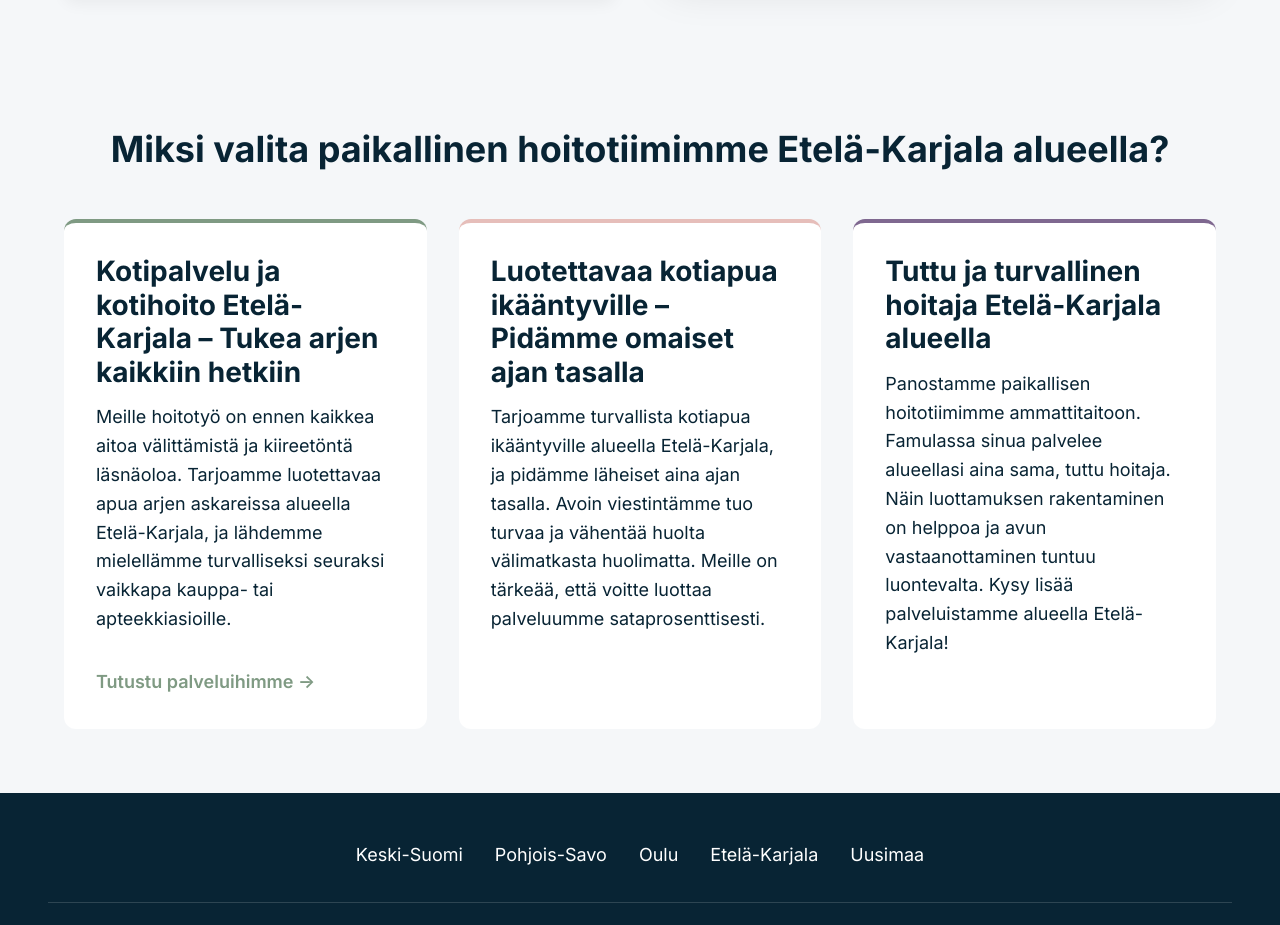
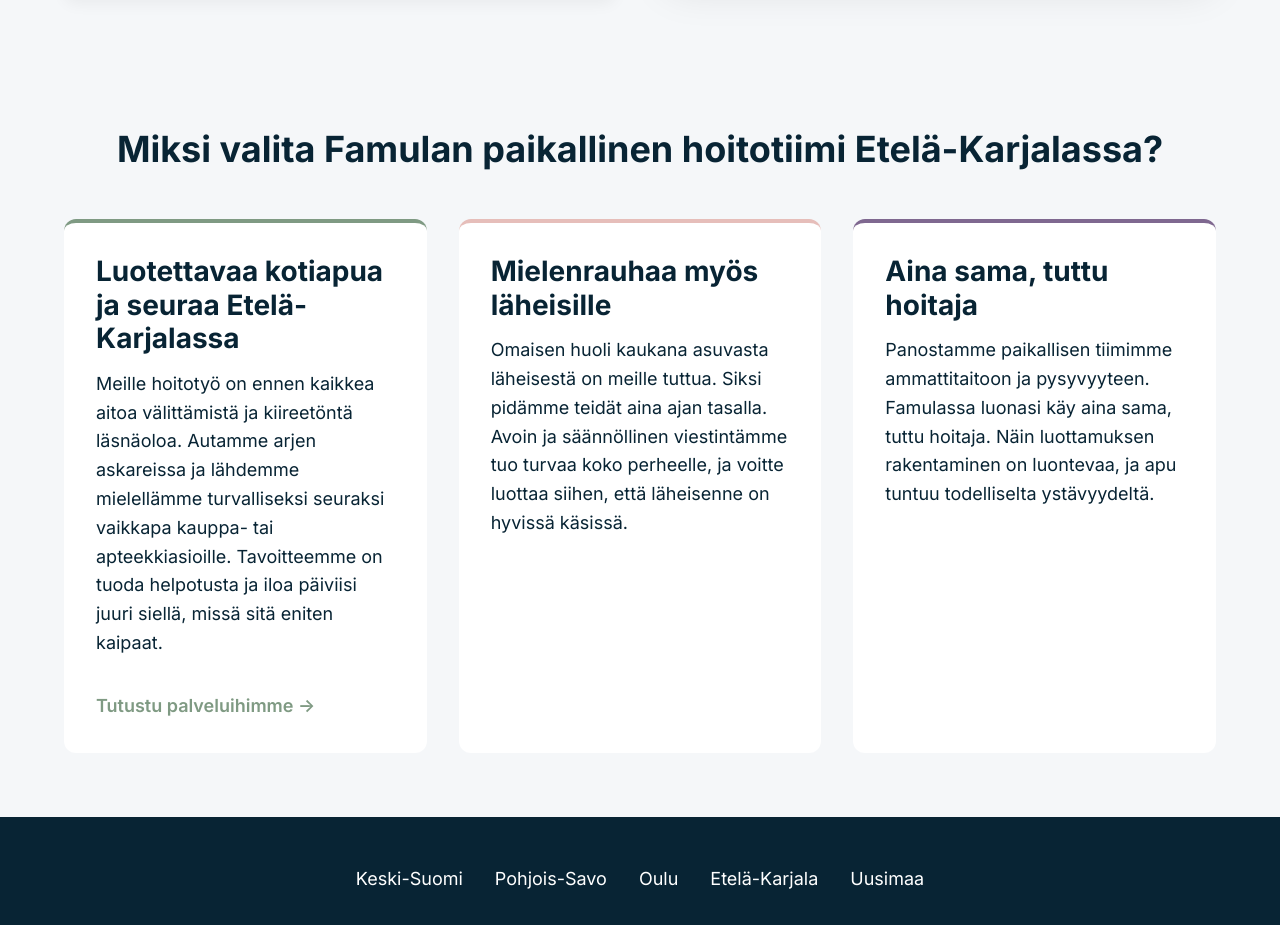
Before and after one commit to Famula-coder/Famula.fi, a React (Vite) app: page /etela-karjala in a window 1280 px wide. Shown: the part 940-1865 px from the top of the page. Built offline with nearby package versions, Linux system fonts and the light colour scheme.

Commit message:
Muuta alueiden SEO-tekstit luonnollisiksi ja lämminhenkisiksi taivutusmuotoja käyttäen

```diff
--- a/src/data/regions.ts
+++ b/src/data/regions.ts
@@ -7,6 +7,7 @@
   image: string;
   altText: string;
   postalCode: string;
+  locativeName: string;
   descriptionTitle?: string;
   descriptionText?: string;
 }
@@ -21,6 +22,7 @@
     image: `${import.meta.env.BASE_URL}Huusko_Leena_original_taustaton.png`,
     altText: 'Hymyilevä kotisairaanhoitaja Leena Huusko Keski-Suomessa',
     postalCode: '40100',
+    locativeName: 'Keski-Suomessa',
     descriptionTitle: 'Lämminhenkistä tukea arkeen',
     descriptionText: 'Famula Keski-Suomi tarjoaa kiireetöntä ja sydämellistä kotihoidon tukipalvelua sekä kotisairaanhoitoa. Olemme läsnä arjen hetkissä – autamme, kuuntelemme ja tuomme seuraa silloin, kun sitä tarvitaan.\n\nMeille tärkeintä on aito kohtaaminen ja turvallinen olo. Kuljemme rinnallasi luotettavasti ja ihmistä kunnioittaen.',
   },
@@ -33,6 +35,7 @@
     image: `${import.meta.env.BASE_URL}julia.avif`,
     altText: 'Hymyilevä kotihoitotiimin vetäjä Julia Paananen Pohjois-Savon alueella',
     postalCode: '70100',
+    locativeName: 'Pohjois-Savossa',
   },
   {
     id: 'oulu',
@@ -43,6 +46,7 @@
     image: `${import.meta.env.BASE_URL}alma.avif`,
     altText: 'Hymyilevä asiantuntija Alma Marjanen auttaa Oulun alueella',
     postalCode: '90100',
+    locativeName: 'Oulussa',
     descriptionText: 'Famula Oulu tarjoaa juuri sinun tarpeeseen räätälöityä kiireetöntä tukea ja apua arkeen. Tarjoamme sydämmellistä ja kiireetöntä sekä ammattitaitoista kodinhoidon tukipalvelua kodinhoidollisiin tehtäviin monipuolisesti. Tarjoamme myös turvallista saattoapua arjen menoihin niin asiointiin kuin ulkoiluun.\n\nMeille tärkeää on ihmisen yksilöllisyys sekä kiireetön kohtaaminen ja läsnäolo. Meiltä saat ystävän, joka kulkee rinnallasi ja jonka kanssa voit jakaa elämän pieniä ja suuria iloja ja suruja.',
   },
   {
@@ -54,6 +58,7 @@
     image: `${import.meta.env.BASE_URL}paula.avif`,
     altText: 'Kokenut hoitaja Paula Tuikkanen Etelä-Karjalassa',
     postalCode: '53100',
+    locativeName: 'Etelä-Karjalassa',
     descriptionText: 'Turvallinen ja luotettava, sellainen on Famula Etelä-Karjala joka on läsnä arjessasi niin kodinhoidollisissa tehtävissä, seurana kuin saattoapuna.\n\nTarjoamme kotipalveluiden tukipalveluita ammattitaidolla, laadukkaasti ja aina ihmistä kunnioittaen. Teemme työmme  kiireettömästi, lämpimästi kohdaten ja asiakkaan toiveet huomioiden. Kanssamme tunnet olosi turvalliseksi ja kohdatuksi.',
   },
   {
@@ -65,6 +70,7 @@
     image: `${import.meta.env.BASE_URL}riina.avif`,
     altText: 'Ammatillinen hoivavastaava Riina Kyllönen Uudenmaan alueella',
     postalCode: '00100',
+    locativeName: 'Uudellamaalla',
     descriptionTitle: 'Lämminhenkistä tukea arkeen',
     descriptionText: 'Famula Uusimaa tarjoaa kiireetöntä ja sydämellistä kotihoidon tukipalvelua sekä arjen apua koko pääkaupunkiseudulla ja lähialueilla. Olemme läsnä arjen hetkissä – autamme, kuuntelemme ja tuomme seuraa silloin, kun sitä tarvitaan.\n\nMeille tärkeintä on aito kohtaaminen ja turvallinen olo. Kuljemme rinnallasi luotettavasti ja ihmistä kunnioittaen, jotta asuminen omassa kodissa on turvallista mahdollisimman pitkään.',
   }
--- a/src/pages/Region.tsx
+++ b/src/pages/Region.tsx
@@ -132,13 +132,13 @@
       </div>
 
       <div className="container" style={{ padding: '4rem 1.5rem' }}>
-        <h2 className="text-center" style={{ marginBottom: '3rem' }}>Miksi valita paikallinen hoitotiimimme {region.name} alueella?</h2>
+        <h2 className="text-center" style={{ marginBottom: '3rem' }}>Miksi valita Famulan paikallinen hoitotiimi {region.locativeName}?</h2>
 
         <div style={{ display: 'grid', gridTemplateColumns: 'repeat(auto-fit, minmax(300px, 1fr))', gap: '2rem' }}>
           <div style={{ padding: '2rem', background: 'white', borderRadius: '12px', borderTop: '4px solid var(--color-secondary)' }}>
-            <h3>Kotipalvelu ja kotihoito {region.name} – Tukea arjen kaikkiin hetkiin</h3>
+            <h3>Luotettavaa kotiapua ja seuraa {region.locativeName}</h3>
             <p>
-              Meille hoitotyö on ennen kaikkea aitoa välittämistä ja kiireetöntä läsnäoloa. Tarjoamme luotettavaa apua arjen askareissa alueella {region.name}, ja lähdemme mielellämme turvalliseksi seuraksi vaikkapa kauppa- tai apteekkiasioille.
+              Meille hoitotyö on ennen kaikkea aitoa välittämistä ja kiireetöntä läsnäoloa. Autamme arjen askareissa ja lähdemme mielellämme turvalliseksi seuraksi vaikkapa kauppa- tai apteekkiasioille. Tavoitteemme on tuoda helpotusta ja iloa päiviisi juuri siellä, missä sitä eniten kaipaat.
             </p>
             <Link to="/palvelut" style={{ display: 'inline-block', marginTop: '0.75rem', color: 'var(--color-secondary)', fontWeight: '600', textDecoration: 'none' }}>
               Tutustu palveluihimme →
@@ -146,16 +146,16 @@
           </div>
 
           <div style={{ padding: '2rem', background: 'white', borderRadius: '12px', borderTop: '4px solid var(--color-accent)' }}>
-            <h3>Luotettavaa kotiapua ikääntyville – Pidämme omaiset ajan tasalla</h3>
+            <h3>Mielenrauhaa myös läheisille</h3>
             <p>
-              Tarjoamme turvallista kotiapua ikääntyville alueella {region.name}, ja pidämme läheiset aina ajan tasalla. Avoin viestintämme tuo turvaa ja vähentää huolta välimatkasta huolimatta. Meille on tärkeää, että voitte luottaa palveluumme sataprosenttisesti.
+              Omaisen huoli kaukana asuvasta läheisestä on meille tuttua. Siksi pidämme teidät aina ajan tasalla. Avoin ja säännöllinen viestintämme tuo turvaa koko perheelle, ja voitte luottaa siihen, että läheisenne on hyvissä käsissä.
             </p>
           </div>
 
           <div style={{ padding: '2rem', background: 'white', borderRadius: '12px', borderTop: '4px solid var(--color-lavender)' }}>
-            <h3>Tuttu ja turvallinen hoitaja {region.name} alueella</h3>
+            <h3>Aina sama, tuttu hoitaja</h3>
             <p>
-              Panostamme paikallisen hoitotiimimme ammattitaitoon. Famulassa sinua palvelee alueellasi aina sama, tuttu hoitaja. Näin luottamuksen rakentaminen on helppoa ja avun vastaanottaminen tuntuu luontevalta. Kysy lisää palveluistamme alueella {region.name}!
+              Panostamme paikallisen tiimimme ammattitaitoon ja pysyvyyteen. Famulassa luonasi käy aina sama, tuttu hoitaja. Näin luottamuksen rakentaminen on luontevaa, ja apu tuntuu todelliselta ystävyydeltä.
             </p>
           </div>
         </div>
```
